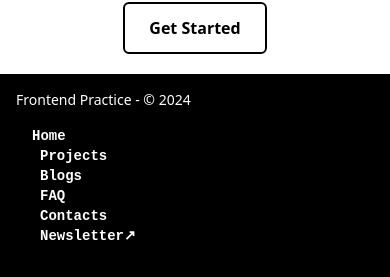
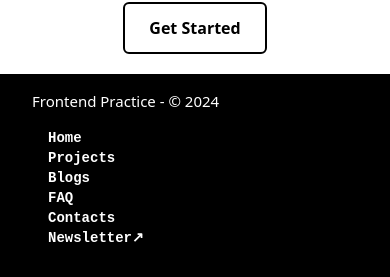
Before and after one commit to Pamudi05/react-tailwind-web, a React (Create React App) app: page / in a window 390 px wide. Shown: the part 1780-2057 px from the top of the page. Built offline with nearby package versions, Linux system fonts and the light colour scheme.

Commit message:
responsive

```diff
--- a/src/component/footer.js
+++ b/src/component/footer.js
@@ -26,10 +26,10 @@ function Footer() {
   return (
     <>
       <div className="min-h-[150px] bg-black flex justify-start md:justify-center items-center md:items-center">
-        <footer className="m-4 text-center text-white">
-          <p className="text-sm">Frontend Practice - &copy; 2024 </p>
+        <footer className="m-4 ml-8 text-center text-white">
+          <p className="text-[15px]">Frontend Practice - &copy; 2024 </p>
           <div className="md:w-[800px] cursor-pointer p-4" ref={containerRef}>
-            <ul className="flex flex-col items-start flex-grow space-x-2 font-mono text-sm font-bold md:justify-center md:flex-row md:space-x-6">
+            <ul className="flex flex-col items-start flex-grow space-x-0 font-mono text-sm font-bold md:justify-center md:flex-row md:space-x-6">
               {items.map((item, index) => (
                 <li
                   key={index}
```
